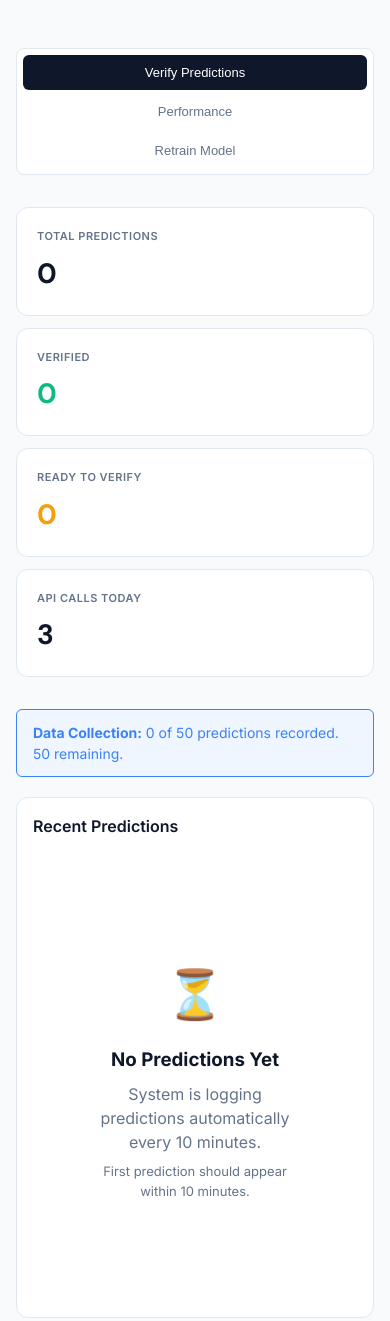
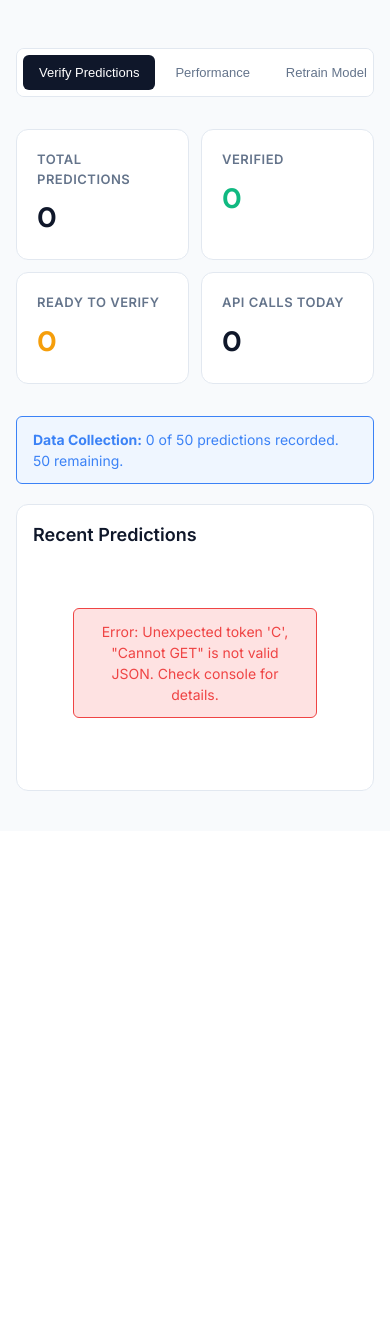
Before and after one commit to Dilmins/air-quality-sri-lanka, a Flask app: page /monitor in a window 390 px wide. Shown: the part 154-1475 px from the top of the page. After the commit the page ends 945 px from the top, so only its background shows below. Run offline with Flask 3, Linux system fonts and the light colour scheme; data that the repository does not hold is empty; some libraries are stand-ins or nearby versions.

Commit message:
Update: Wed 02/04/2026 21:02:52.29

```diff
--- a/Backend/templates/monitor.html
+++ b/Backend/templates/monitor.html
@@ -372,93 +343,16 @@
 
         @media (max-width: 768px) {
             .container { padding: 16px; }
-
-            .header-content {
-                flex-direction: column;
-                align-items: flex-start;
-                gap: 12px;
-            }
-
-            .nav-link {
-                width: 100%;
-                text-align: center;
-            }
-
+            .header-content { flex-direction: column; align-items: flex-start; gap: 12px; }
+            .nav-link { width: 100%; text-align: center; }
             h1 { font-size: 20px; }
-
-            .tabs {
-                width: 100%;
-                overflow-x: auto;
-                -webkit-overflow-scrolling: touch;
-            }
-
-            .tab {
-                padding: 10px 16px;
-                font-size: 13px;
-                white-space: nowrap;
-            }
-
-            .stats-grid {
-                grid-template-columns: repeat(2, 1fr);
-                gap: 12px;
-            }
-
-            .stat-value {
-                font-size: 28px;
-            }
-
-            .stat-label {
-                font-size: 11px;
-            }
-
-            .card {
-                padding: 16px;
-            }
-
-            .card-title {
-                font-size: 16px;
-            }
-
-            .prediction-details {
-                grid-template-columns: 1fr 1fr;
-            }
-
-            .verify-actions {
-                flex-direction: column;
-            }
-
-            .btn {
-                width: 100%;
-            }
-
-            .confusion-matrix {
-                grid-template-columns: 80px 1fr 1fr;
-                font-size: 12px;
-            }
-
-            .cm-value {
-                font-size: 20px;
-            }
-        }
-
-        @media (max-width: 480px) {
-            .stats-grid {
-                grid-template-columns: 1fr;
-            }
-
-            .prediction-details {
-                grid-template-columns: 1fr;
-            }
-
-            .tabs {
-                flex-direction: column;
-                align-items: stretch;
-            }
-
-            .tab {
-                width: 100%;
-                text-align: center;
-            }
+            .tabs { width: 100%; overflow-x: auto; }
+            .tab { padding: 10px 16px; font-size: 13px; white-space: nowrap; }
+            .stats-grid { grid-template-columns: repeat(2, 1fr); gap: 12px; }
+            .stat-value { font-size: 28px; }
+            .card { padding: 16px; }
+            .verify-actions { flex-direction: column; }
+            .btn { width: 100%; }
         }
     </style>
 </head>
@@ -537,40 +430,36 @@
 
         async function loadPredictions() {
             try {
-                const [predRes, statsRes] = await Promise.all([
-                    fetch('/api/predictions/recent'),
-                    fetch('/api/stats')
-                ]);
+                // Use /api/data endpoint which exists and includes prediction stats
+                const response = await fetch('/api/data');
+                const data = await response.json();
 
-                const predData = await predRes.json();
-                const statsData = await statsRes.json();
+                console.log('API Response:', data); // Debug log
 
-                predictions = predData.predictions || [];
-
-                // Update stats
-                const total = statsData.total_predictions || predictions.length;
-                const verified = predictions.filter(p => p.verified).length;
-                const ready = predictions.filter(p => p.ready_to_verify).length;
+                // Update stats from response
+                const total = data.total_predictions || 0;
+                const verified = data.verified_predictions || 0;
+                const ready = data.ready_to_verify || 0;
 
                 document.getElementById('total-predictions').textContent = total;
                 document.getElementById('verified-count').textContent = verified;
                 document.getElementById('ready-count').textContent = ready;
-                document.getElementById('api-calls').textContent = statsData.api_calls_today || 0;
+                document.getElementById('api-calls').textContent = data.api_calls_today || 0;
 
                 // Show limit notification
                 const limitNotif = document.getElementById('limit-notification');
-                if (statsData.limit_reached) {
-                    if (statsData.ready_to_verify > 0) {
+                if (data.limit_reached) {
+                    if (ready > 0) {
                         limitNotif.innerHTML = `
                             <div class="alert alert-success" style="margin-bottom: 20px;">
-                                <strong>Dataset Complete:</strong> 50 predictions ready for verification.
+                                <strong>Dataset Complete:</strong> ${ready} predictions ready for verification.
                             </div>
                         `;
                     } else {
-                        const hoursLeft = statsData.hours_until_ready || 0;
+                        const hoursLeft = data.hours_until_ready || 0;
                         limitNotif.innerHTML = `
                             <div class="alert alert-info" style="margin-bottom: 20px;">
-                                <strong>Dataset Complete:</strong> 50 predictions collected.
+                                <strong>Dataset Complete:</strong> ${total} predictions collected.
                                 <br><strong>Verification available in:</strong> ${hoursLeft.toFixed(1)} hours
                             </div>
                         `;
@@ -584,7 +473,23 @@
                     `;
                 }
 
-                // Render predictions
+                // Fetch predictions list separately
+                const predsResponse = await fetch('/api/predictions');
+                const predsData = await predsResponse.json();
+                predictions = predsData.predictions || [];
+
+                console.log('Predictions:', predictions); // Debug log
+
+                renderPredictions(total, ready, data.hours_until_ready || 0);
+
+            } catch (error) {
+                console.error('Error loading predictions:', error);
+                document.getElementById('predictions-list').innerHTML =
+                    `<div class="alert alert-danger">Error: ${error.message}. Check console for details.</div>`;
+            }
+        }
+
+        function renderPredictions(total, readyCount, hoursUntilReady) {
             const container = document.getElementById('predictions-list');
 
             if (predictions.length === 0) {
@@ -599,15 +504,12 @@
                 return;
             }
 
-                const readyCount = predictions.filter(p => p.ready_to_verify).length;
-
             if (readyCount === 0 && total >= 50) {
-                    const hoursLeft = statsData.hours_until_ready || 0;
                 container.innerHTML = `
                     <div class="alert alert-info" style="margin-bottom: 20px;">
                         <strong>Verification Window:</strong> Predictions must age for 12 hours to ensure accurate verification.
                         <br><br>
-                            <strong>Time remaining:</strong> ${hoursLeft.toFixed(1)} hours
+                        <strong>Time remaining:</strong> ${hoursUntilReady.toFixed(1)} hours
                     </div>
                     <div class="prediction-list">` +
                     predictions.map(p => renderPrediction(p)).join('') +
@@ -627,12 +529,6 @@
             container.innerHTML = '<div class="prediction-list">' +
                 predictions.map(p => renderPrediction(p)).join('') +
                 '</div>';
-
-            } catch (error) {
-                console.error('Error loading predictions:', error);
-                document.getElementById('predictions-list').innerHTML =
-                    '<div class="alert alert-danger">Error loading predictions</div>';
-            }
         }
 
         function renderPrediction(p) {
@@ -646,30 +542,30 @@
             return `
                 <div class="prediction-item ${statusClass}">
                     <div class="prediction-header">
-                        <span class="prediction-time">${p.display_time} (${p.hours_ago}h ago)</span>
+                        <span class="prediction-time">${p.display_time || new Date(p.timestamp).toLocaleString()} (${p.hours_ago || 0}h ago)</span>
                         ${badge}
                     </div>
                     <div class="prediction-details">
                         <div class="detail-item">
                             <div class="detail-label">City</div>
-                            <div class="detail-value">${p.city}</div>
+                            <div class="detail-value">${p.city || 'Unknown'}</div>
                         </div>
                         <div class="detail-item">
                             <div class="detail-label">Rain Probability</div>
-                            <div class="detail-value">${p.rain_probability}%</div>
+                            <div class="detail-value">${Math.round((p.rain_probability || 0) * 100)}%</div>
                         </div>
                         <div class="detail-item">
                             <div class="detail-label">Temperature</div>
-                            <div class="detail-value">${p.temp}°C</div>
+                            <div class="detail-value">${(p.temp || 0).toFixed(1)}°C</div>
                         </div>
                         <div class="detail-item">
                             <div class="detail-label">Humidity</div>
-                            <div class="detail-value">${p.humidity}%</div>
+                            <div class="detail-value">${Math.round(p.humidity || 0)}%</div>
                         </div>
                     </div>
                     <div class="detail-item" style="margin-top: 8px;">
                         <div class="detail-label">Recommendation</div>
-                        <div class="detail-value">${p.recommendation}</div>
+                        <div class="detail-value">${p.recommendation || 'N/A'}</div>
                     </div>
                     ${p.verified ? `
                         <div class="alert alert-success" style="margin-top: 12px;">
@@ -700,18 +596,12 @@
 
         async function verifyPrediction(id, actualRain) {
             const alertContainer = document.getElementById('alert-container');
-
-            // Show confirmation with edit option
             alertContainer.innerHTML = `
                 <div class="alert alert-info">
-                    <strong>Confirm your selection:</strong> ${getRainLabel(actualRain)}
+                    <strong>Confirm:</strong> ${getRainLabel(actualRain)}
                     <div style="margin-top: 12px; display: flex; gap: 12px;">
-                        <button class="btn btn-success" onclick="confirmVerification(${id}, ${actualRain})">
-                            Confirm
-                        </button>
-                        <button class="btn" style="background: var(--gray); color: white;" onclick="document.getElementById('alert-container').innerHTML = ''; loadPredictions();">
-                            Change Answer
-                        </button>
+                        <button class="btn btn-success" onclick="confirmVerification(${id}, ${actualRain})">Confirm</button>
+                        <button class="btn" style="background: var(--gray); color: white;" onclick="document.getElementById('alert-container').innerHTML = '';">Cancel</button>
                     </div>
                 </div>
             `;
@@ -719,63 +609,7 @@
 
         async function confirmVerification(id, actualRain) {
             try {
-                const response = await fetch('/api/predictions/verify', {
-                    method: 'POST',
-                    headers: { 'Content-Type': 'application/json' },
-                    body: JSON.stringify({ id, actual_rain: actualRain })
-                });
-
-                const data = await response.json();
-                const alertContainer = document.getElementById('alert-container');
-
-                if (data.success) {
-                    const correct = data.correct ? 'Correct' : 'Incorrect';
-                    const alertClass = data.correct ? 'alert-success' : 'alert-danger';
-
-                    alertContainer.innerHTML = `
-                        <div class="alert ${alertClass}">
-                            ${correct} prediction! Predicted: ${data.predicted_prob}%, Actual: ${getRainLabel(actualRain)}
-                        </div>
-                    `;
-
-                    setTimeout(() => alertContainer.innerHTML = '', 5000);
-                    loadPredictions();
-                } else {
-                    alertContainer.innerHTML = `<div class="alert alert-danger">Error: ${data.error}</div>`;
-                }
-            } catch (error) {
-                console.error('Error verifying:', error);
-                document.getElementById('alert-container').innerHTML =
-                    '<div class="alert alert-danger">Verification failed</div>';
-            }
-        }
-
-        async function editVerification(id, currentRain) {
-            const alertContainer = document.getElementById('alert-container');
-            alertContainer.innerHTML = `
-                <div class="alert alert-info">
-                    <strong>Change verification for this prediction:</strong>
-                    <div style="margin-top: 12px; display: flex; gap: 8px; flex-wrap: wrap;">
-                        <button class="btn" style="background: #10B981; color: white;" onclick="updateVerification(${id}, 0)">
-                            No Rain
-                        </button>
-                        <button class="btn" style="background: #3B82F6; color: white;" onclick="updateVerification(${id}, 1)">
-                            Light Rain
-                        </button>
-                        <button class="btn" style="background: #F59E0B; color: white;" onclick="updateVerification(${id}, 2)">
-                            Moderate Rain
-                        </button>
-                        <button class="btn" style="background: #EF4444; color: white;" onclick="updateVerification(${id}, 3)">
-                            Heavy Rain
-                        </button>
-                    </div>
-                </div>
-            `;
-        }
-
-        async function updateVerification(id, actualRain) {
-            try {
-                const response = await fetch('/api/predictions/update', {
+                const response = await fetch('/api/verify-prediction', {
                     method: 'POST',
                     headers: { 'Content-Type': 'application/json' },
                     body: JSON.stringify({ id, actual_rain: actualRain })
@@ -787,7 +621,7 @@
                 if (data.success) {
                     alertContainer.innerHTML = `
                         <div class="alert alert-success">
-                            ${data.message}
+                            Verified successfully!
                         </div>
                     `;
                     setTimeout(() => alertContainer.innerHTML = '', 3000);
@@ -796,9 +630,49 @@
                     alertContainer.innerHTML = `<div class="alert alert-danger">Error: ${data.error}</div>`;
                 }
             } catch (error) {
+                console.error('Error verifying:', error);
+                document.getElementById('alert-container').innerHTML =
+                    `<div class="alert alert-danger">Verification failed: ${error.message}</div>`;
+            }
+        }
+
+        async function editVerification(id, currentRain) {
+            const alertContainer = document.getElementById('alert-container');
+            alertContainer.innerHTML = `
+                <div class="alert alert-info">
+                    <strong>Change verification:</strong>
+                    <div style="margin-top: 12px; display: flex; gap: 8px; flex-wrap: wrap;">
+                        <button class="btn" style="background: #10B981; color: white;" onclick="updateVerification(${id}, 0)">No Rain</button>
+                        <button class="btn" style="background: #3B82F6; color: white;" onclick="updateVerification(${id}, 1)">Light Rain</button>
+                        <button class="btn" style="background: #F59E0B; color: white;" onclick="updateVerification(${id}, 2)">Moderate Rain</button>
+                        <button class="btn" style="background: #EF4444; color: white;" onclick="updateVerification(${id}, 3)">Heavy Rain</button>
+                    </div>
+                </div>
+            `;
+        }
+
+        async function updateVerification(id, actualRain) {
+            try {
+                const response = await fetch('/api/update-verification', {
+                    method: 'POST',
+                    headers: { 'Content-Type': 'application/json' },
+                    body: JSON.stringify({ id, actual_rain: actualRain })
+                });
+
+                const data = await response.json();
+                const alertContainer = document.getElementById('alert-container');
+
+                if (data.success) {
+                    alertContainer.innerHTML = `<div class="alert alert-success">Updated successfully!</div>`;
+                    setTimeout(() => alertContainer.innerHTML = '', 3000);
+                    loadPredictions();
+                } else {
+                    alertContainer.innerHTML = `<div class="alert alert-danger">Error: ${data.error}</div>`;
+                }
+            } catch (error) {
                 console.error('Error updating:', error);
                 document.getElementById('alert-container').innerHTML =
-                    '<div class="alert alert-danger">Update failed</div>';
+                    `<div class="alert alert-danger">Update failed: ${error.message}</div>`;
             }
         }
 
@@ -817,10 +691,9 @@
                 if (data.insufficient_data) {
                     container.innerHTML = `
                         <div class="empty-state">
-                            <div class="empty-state-icon">📈</div>
+                            <div style="font-size: 48px; margin-bottom: 16px;">📈</div>
                             <h3>Not Enough Data Yet</h3>
-                            <p>Need at least 5 verified predictions. Currently have ${data.verified_count}.</p>
-                            <p style="margin-top: 16px;">Keep verifying predictions to see performance metrics!</p>
+                            <p>Need at least 5 verified predictions. Currently have ${data.verified_count || 0}.</p>
                         </div>
                     `;
                     return;
@@ -830,9 +703,7 @@
                     <div class="stats-grid">
                         <div class="stat-card">
                             <div class="stat-label">Accuracy</div>
-                            <div class="stat-value ${data.accuracy >= 85 ? 'good' : data.accuracy >= 70 ? 'warning' : 'danger'}">
-                                ${data.accuracy}%
-                            </div>
+                            <div class="stat-value ${data.accuracy >= 85 ? 'good' : 'warning'}">${data.accuracy}%</div>
                         </div>
                         <div class="stat-card">
                             <div class="stat-label">Precision</div>
@@ -847,16 +718,6 @@
                             <div class="stat-value">${data.f1_score}%</div>
                         </div>
                     </div>
-
-                    <div class="card">
-                        <h2 class="card-title">API Usage (Last 7 Days)</h2>
-                        ${data.api_usage.map(u => `
-                            <div style="display: flex; justify-content: space-between; padding: 8px 0; border-bottom: 1px solid var(--border);">
-                                <span>${u.date}</span>
-                                <span style="font-weight: 600;">${u.calls} calls</span>
-                            </div>
-                        `).join('')}
-                    </div>
                 `;
             } catch (error) {
                 console.error('Error loading performance:', error);
@@ -867,7 +728,7 @@
 
         async function loadRetrainStatus() {
             try {
-                const response = await fetch('/api/stats');
+                const response = await fetch('/api/data');
                 const data = await response.json();
 
                 const verified = data.verified_predictions || 0;
@@ -877,37 +738,14 @@
                 container.innerHTML = `
                     <div class="retrain-section">
                         <h2 class="retrain-title">Model Retraining</h2>
-                        <p class="retrain-description">
-                            Retrain the model with verified data to improve accuracy
-                        </p>
-                        <div class="progress-circle">
-                            ${verified}/50
-                        </div>
-                        <p style="color: var(--slate); margin-bottom: 24px;">
-                            Verified predictions
-                        </p>
+                        <p class="retrain-description">Retrain the model with verified data to improve accuracy</p>
+                        <div class="progress-circle">${verified}/50</div>
+                        <p style="color: var(--slate); margin-bottom: 24px;">Verified predictions</p>
                         ${canRetrain ? `
-                            <button class="btn btn-primary" onclick="triggerRetrain()" id="retrain-btn">
-                                Start Retraining
-                            </button>
+                            <button class="btn btn-primary" onclick="triggerRetrain()" id="retrain-btn">Start Retraining</button>
                         ` : `
                             <p style="color: var(--gray);">Keep verifying to unlock retraining</p>
                         `}
-                    </div>
-
-                    <div class="card" style="margin-top: 24px;">
-                        <h3 class="card-title">Retraining Process</h3>
-                        <ul style="line-height: 2; color: var(--slate); list-style-position: inside;">
-                            <li>Combines verified data with training data</li>
-                            <li>Trains improved model (2-5 minutes)</li>
-                            <li>Backs up old model automatically</li>
-                            <li>Updates live system</li>
-                            <li>No downtime during process</li>
-                        </ul>
-                    </div>
-
-                    <div class="alert alert-info" style="margin-top: 16px;">
-                        <strong>Tip:</strong> Retrain every 50-100 verifications for best results
                     </div>
                 `;
             } catch (error) {
@@ -928,7 +766,7 @@
 
                 if (data.success) {
                     alert(data.message);
-                    window.location.reload(); // Reload to show reset counter
+                    window.location.reload();
                 } else {
                     alert('Error: ' + (data.error || 'Retraining failed'));
                     btn.disabled = false;
```
Also changed, not shown: other parts of Backend/templates/monitor.html (+1 -34 lines). Lines whose indentation alone changed are shown as unchanged.
